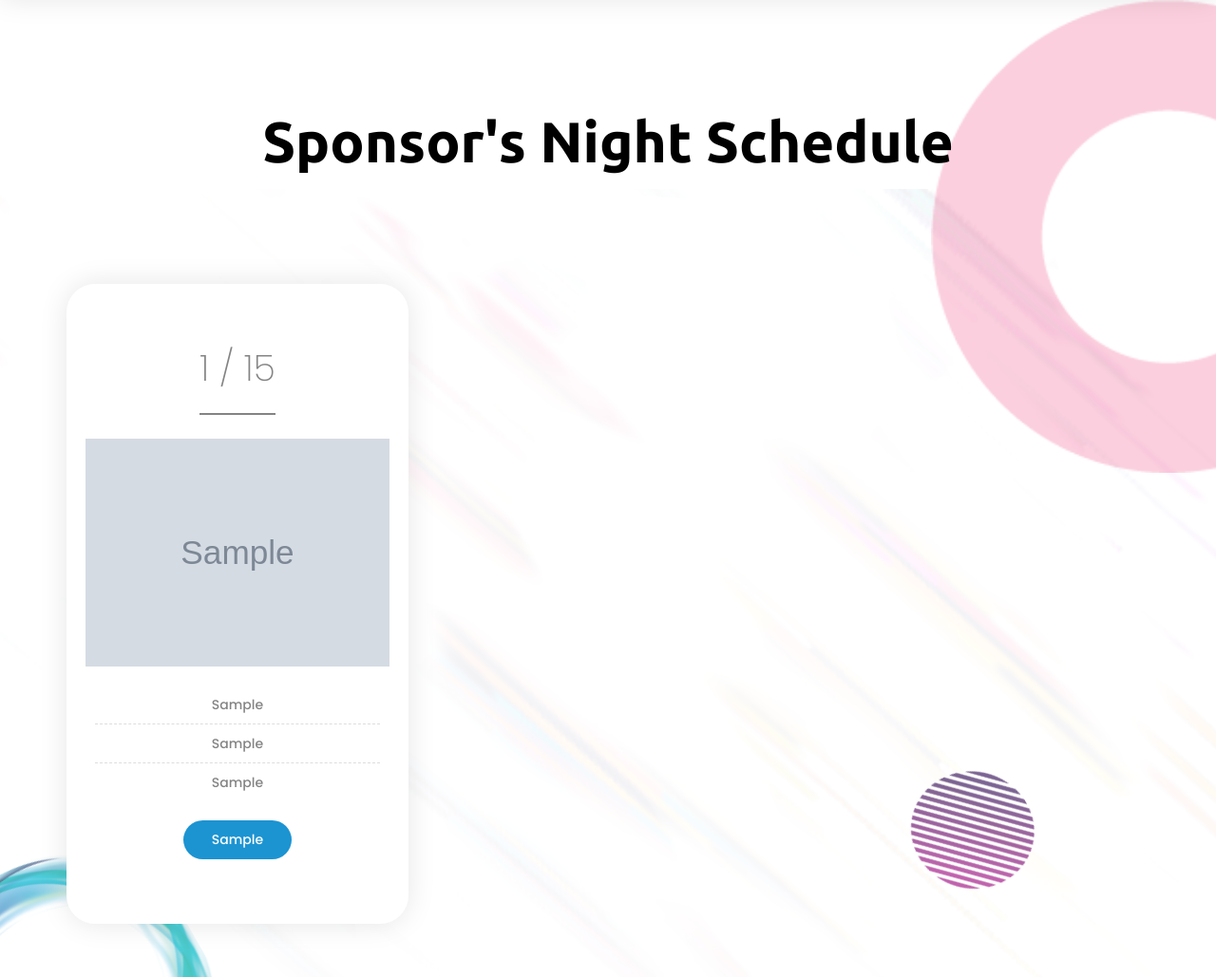
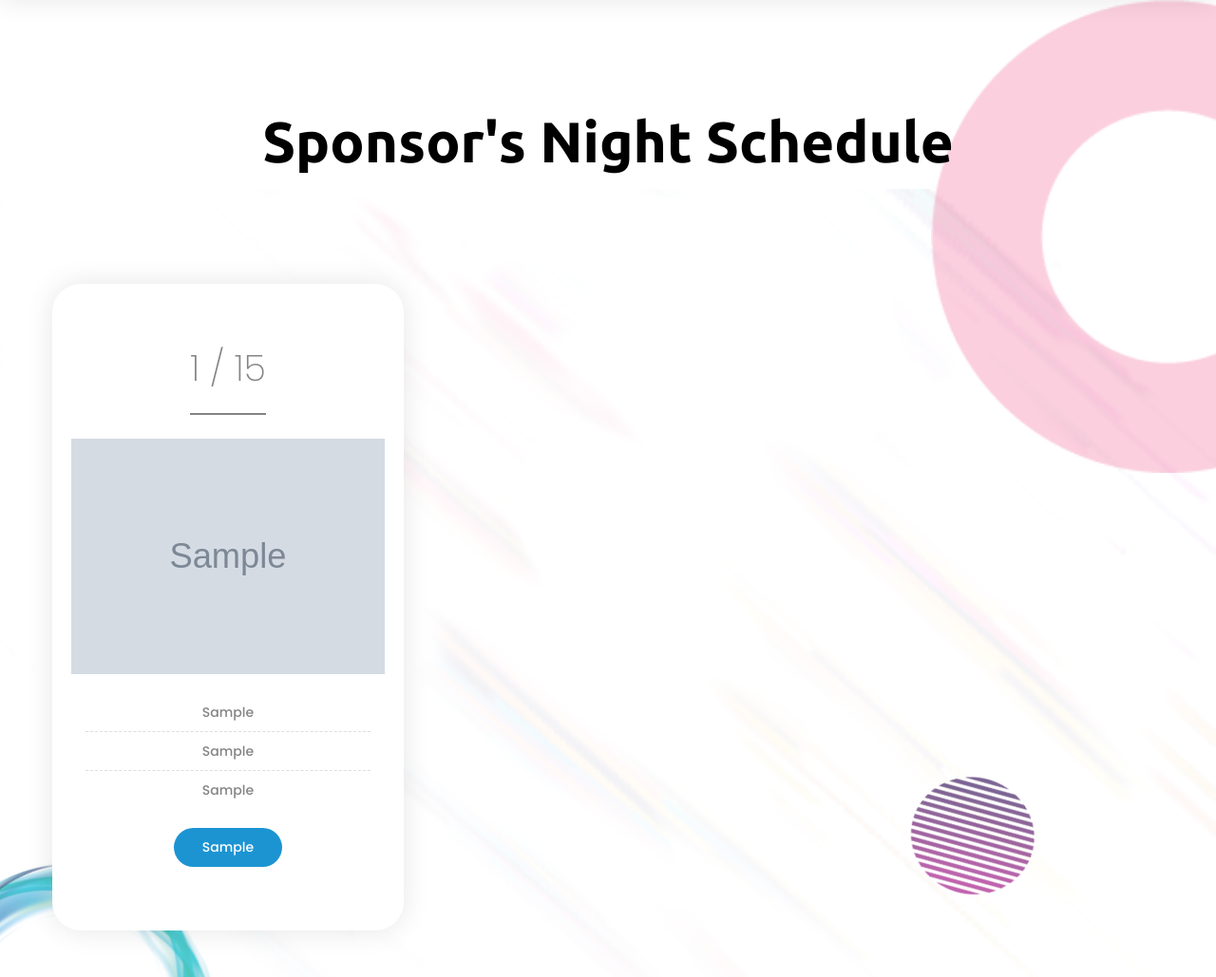
Before and after one commit to openstack-kr/openinfradays-2021, a Django app: page /schedule/sponsornight in a window 1280 px wide. Shown: the part 91-1120 px from the top of the page at 95% size. Run offline with Django 3.2, Linux system fonts and the light colour scheme; tables that the repository leaves empty hold one stand-in row (values such as "Sample post"); grey boxes marked "Sample" are stand-in pictures; some libraries are stand-ins or nearby versions.

Commit message:
div 수정

```diff
--- a/templates/sponsornight_schedule.html
+++ b/templates/sponsornight_schedule.html
@@ -16,7 +16,7 @@
     </div>
 
     <div class="auto-container">
-        <div class="content">
+        <div class="row">
         {% for sn in sponsor_night %}
             <div class="pricing-block-three col-lg-4 col-md-6 col-sm-12 wow fadeInUp">
                 <div class="inner-box">
@@ -35,7 +35,6 @@
                         <a href="{{ sn.custom_btn_link }}" class="theme-btn btn-style-three" target="_blank"><span class="btn-title">{{ sn.custom_btn_txt }}</span></a>
                         {% endif %}
                     </div>
-
                 </div>
             </div>
         {% endfor %}
```
